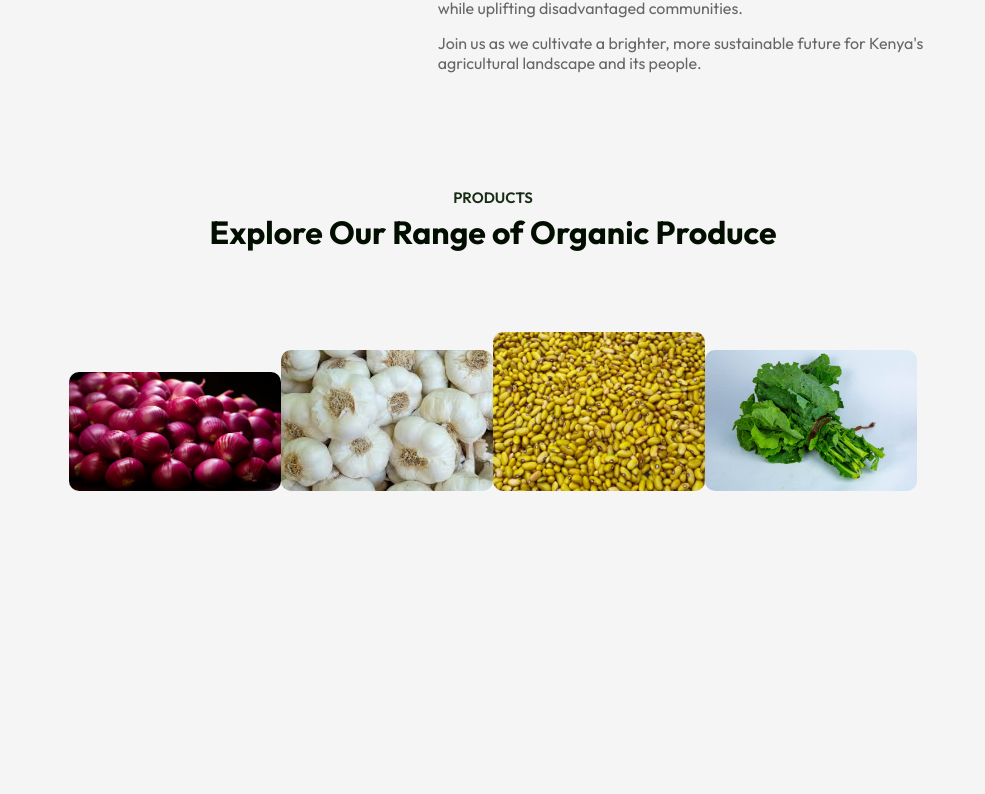
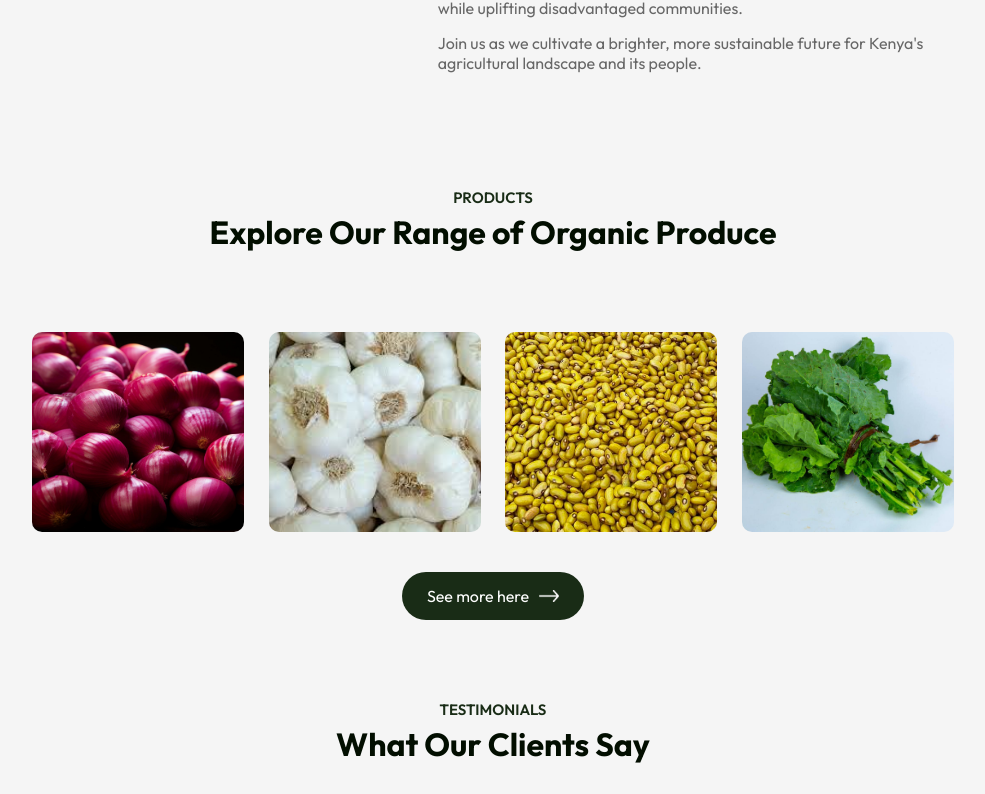
Before and after one commit to byron00123/Nawirifarms2.0, a React (Vite) app: page / in a window 1280 px wide. Shown: the part 1604-2398 px from the top of the page, without its empty margins (147-1132 px from the left). Before the commit the page ends 2179 px from the top, so only its background shows below. Built offline with nearby package versions, Linux system fonts and the light colour scheme.

Commit message:
complete product component

```diff
--- a/src/App.jsx
+++ b/src/App.jsx
@@ -18,6 +18,7 @@ const App = () => {
            <About/>
            <Title subTitle = 'PRODUCTS'  title= 'Explore Our Range of Organic Produce'/>
            <Products/>
+           <Title subTitle = 'TESTIMONIALS'  title= 'What Our Clients Say'/>
 
       </div>
 
--- a/src/Components/Products/Products.css
+++ b/src/Components/Products/Products.css
@@ -4,7 +4,7 @@
     text-align: center;
 }
 
-.galler{
+.gallery{
     display: flex;
     align-items: center;
     justify-content: space-between;
@@ -14,4 +14,7 @@
 .gallery img{
     width: 23%;
     border-radius: 10px;
+    height: 200px;
+    object-fit: cover;
+
 }
--- a/src/Components/Products/Products.jsx
+++ b/src/Components/Products/Products.jsx
@@ -4,6 +4,7 @@ import gallery_1 from '../../assets/product-1.jpeg'
 import gallery_2 from '../../assets/product-2.jpeg'
 import gallery_3 from '../../assets/product-3.jpg'
 import gallery_4 from '../../assets/product-4.jpg'
+import white_arrow from  '../../assets/white-arrow.png'
 
 
 function Products() {
@@ -15,6 +16,7 @@ function Products() {
         <img src={gallery_3} alt="" />
         <img src={gallery_4} alt="" />
       </div>
+      <button className='btn dark-btn'>See more here <img src={white_arrow} alt="" /></button>
     </div>
   )
 }
--- a/src/index.css
+++ b/src/index.css
@@ -41,3 +41,8 @@ a{
     width: 20px;
     margin-left: 10px;
 }
+
+.btn.dark-btn{
+    background:#192C16 ;
+    color: #fff;
+}
```
